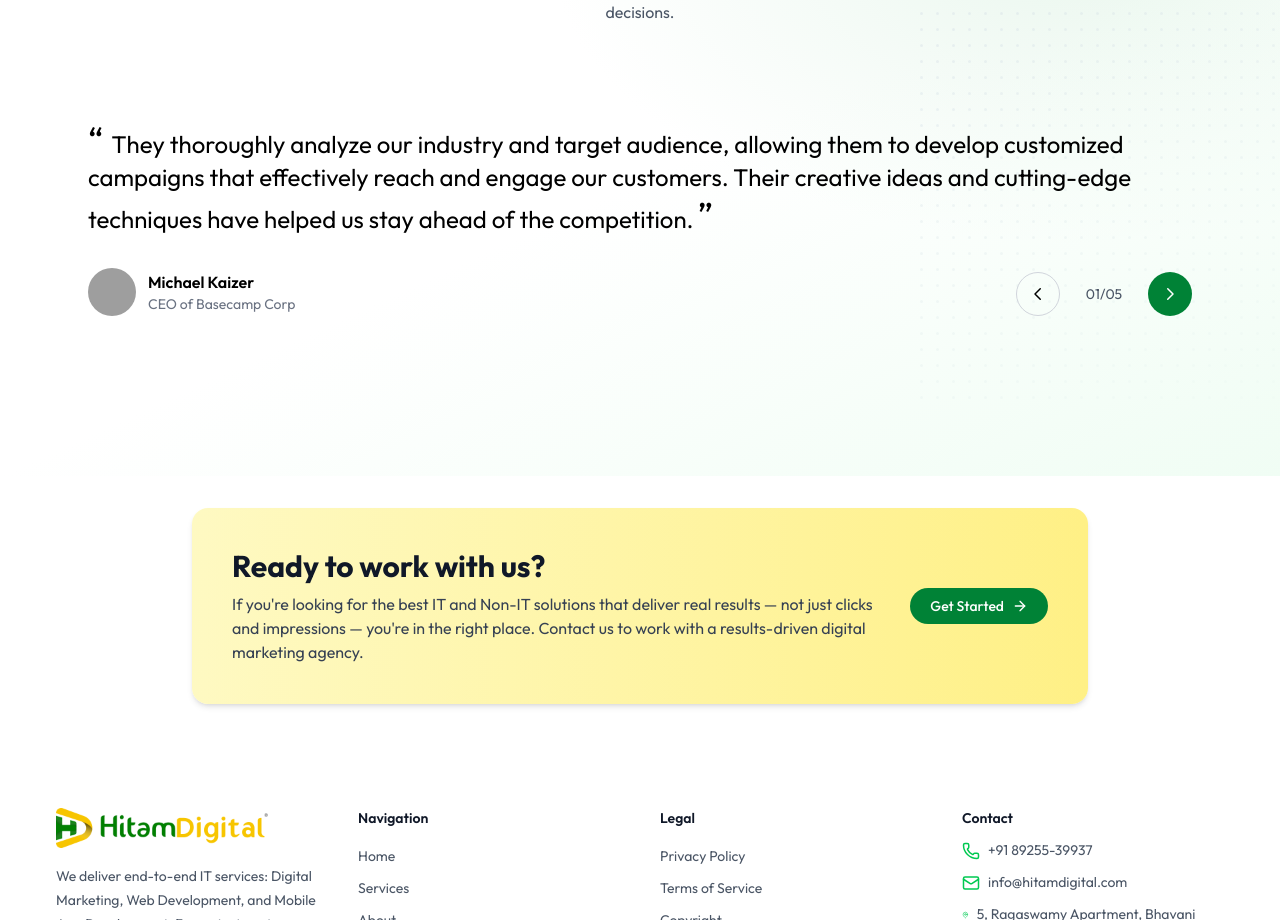
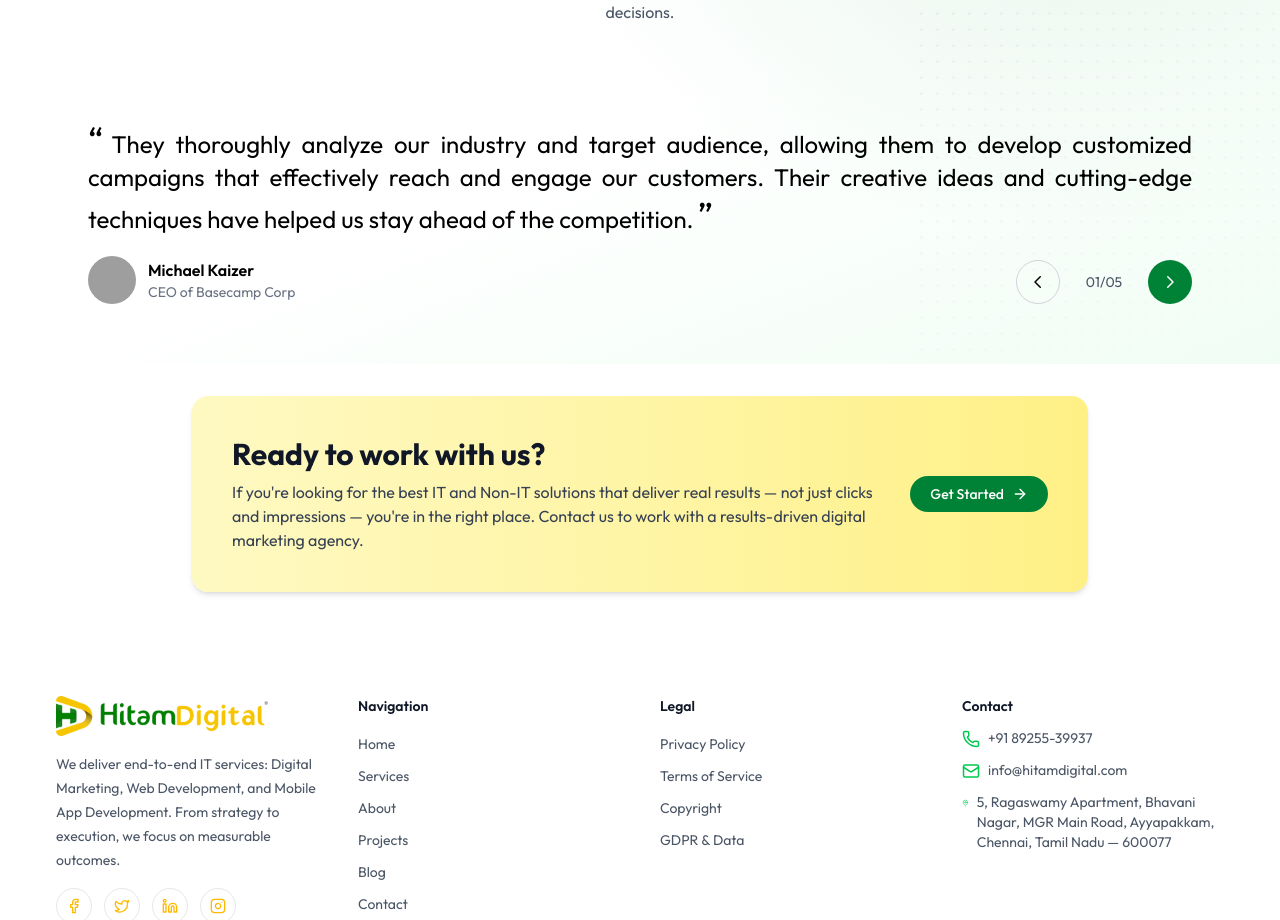
Before and after one commit to mohamedrifa/Hitam-Digital, a React (Vite) app: page /projects in a window 1280 px wide. Shown: the part 1705-2625 px from the top of the page. Built offline with nearby package versions, Linux system fonts and the light colour scheme; grey boxes are pictures that could not be loaded.

Commit message:
our client completed

```diff
--- a/src/components/Home/OurClients.jsx
+++ b/src/components/Home/OurClients.jsx
@@ -4,7 +4,7 @@ import TestimonialSlider from "./TestimonialSlider";
 
 const OurClients = () => {
   return (
-    <section className="relative overflow-hidden">
+    <section className="relative overflow-hidden h-[40rem] md:h-[30rem]">
       {/* Soft radial highlight */}
       <div className="pointer-events-none absolute inset-0 -z-10 [background:radial-gradient(900px_500px_at_85%_10%,#EAF7EE_0%,transparent_60%)]" />
 
--- a/src/components/Home/TestimonialSlider.jsx
+++ b/src/components/Home/TestimonialSlider.jsx
@@ -1,4 +1,3 @@
-// TestimonialSlider.jsx
 import React, { useState } from "react";
 import { TESTIMONIALS } from "../../utils/home";
 
@@ -27,7 +26,7 @@ export default function TestimonialSlider() {
   return (
     <section className="relative w-full max-w-6xl mx-auto py-12 md:py-20 px-4 md:px-6 ">
       {/* Quote */}
-      <p className="text-lg md:text-2xl leading-8 md:leading-[2.1rem] text-black max-w-full ">
+      <p className="text-lg md:text-2xl leading-8 md:leading-[2.1rem] text-black text-justify max-w-full h-[18rem] md:h-26">
         <span className="text-3xl md:text-4xl mr-2">“</span>
         {t.quote}
         <span className="text-3xl md:text-4xl ml-1">”</span>
```
